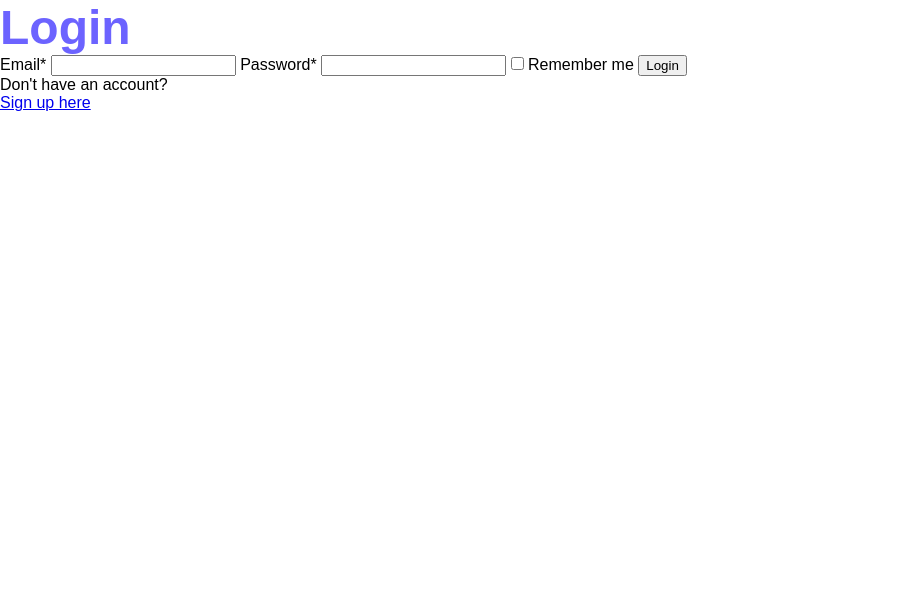
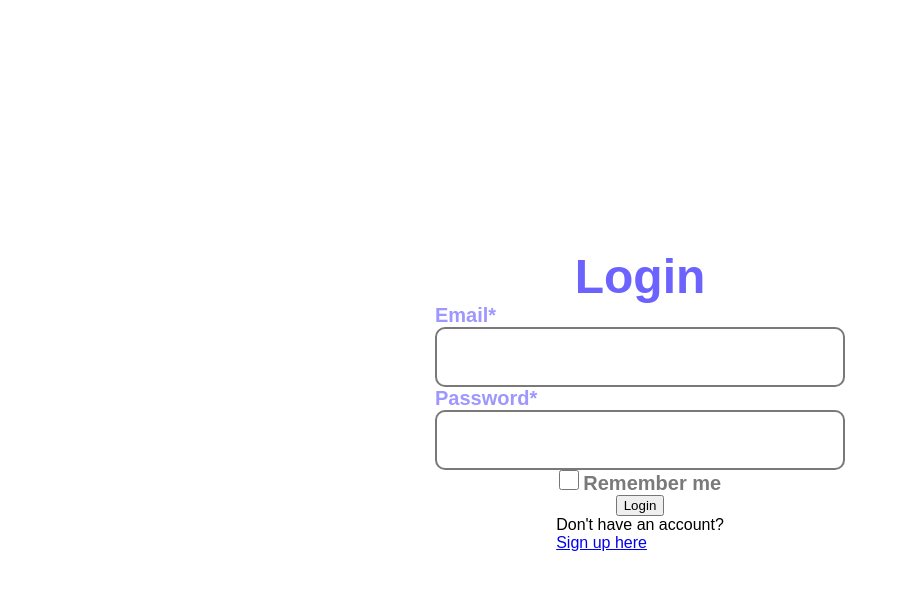
Before and after one commit to kriistaaa/hvz, a plain HTML site: page index4.html in a window 1280 px wide. Shown: the whole page, without its empty margins (0-908 px from the left). Drawn offline with Linux system fonts and the light colour scheme.

Commit message:
Add files via upload

```diff
--- a/index4.html
+++ b/index4.html
@@ -1,3 +1,4 @@
+
 <!DOCTYPE html>
 <html lang="en">
 <head>
@@ -7,17 +8,30 @@
     <link rel="stylesheet" href="style4.css">
 </head>
 <body>
-    <form>
+    <form class="forma">
         <h1 class="virsraksts">Login</h1>
-        <label for="email">Email*</label>
-        <input type="text" id="email">
-        <label for="password">Password*</label>
-        <input type="text" id="password">
-        <input type="checkbox" id="remember">
-        <label for="remember">Remember me</label>
+
+        <div class="inputContainer">
+            <label for="email" class="inputLabel">Email*</label>
+            <input type="text" id="email" class="inputLauks">
+        </div>
+
+        <div class="inputContainer">
+            <label for="password" class="inputLabel">Password*</label>
+            <input type="text" id="password" class="inputLauks">
+        </div>
+
+        <div>
+            <input type="checkbox" id="remember" class="checkbox">
+            <label for="remember" class="rememberMe">Remember me</label>
+        </div>
+
         <button>Login</button>
-        <p>Don't have an account?</p>
-        <a href="#">Sign up here</a>
+
+        <div>
+            <p>Don't have an account?</p>
+            <a href="#">Sign up here</a>
+        </div>
     </form>
 </body>
 </html>
--- a/style4.css
+++ b/style4.css
@@ -1,3 +1,4 @@
+
 * {
     margin: 0;
     box-sizing: border-box;
@@ -5,9 +6,50 @@
 
 body {
     font-family: Arial, Helvetica, sans-serif;
+    display: flex;
+    justify-content: center;
+    align-items: center;
+    height: 100vh;
 }
 
 .virsraksts{
     font-size: 48px;
     color: #6C63FF;
+    font-weight: bold;
 }
+
+.forma{
+    display: flex;
+    flex-direction: column;
+    align-items: center;
+    width: 410px;
+}
+
+.inputLabel{
+    color: #9D97FF;
+    font-size: 20px;
+    font-weight: bold;
+}
+
+.inputContainer{
+    display: flex;
+    flex-direction: column;
+    width: 100%;
+}
+
+.inputLauks{
+    height: 60px;
+    border: 2px solid #797979;
+    border-radius: 10px;
+}
+
+.checkbox{
+    height: 20px;
+    width: 20px;
+}
+
+.rememberMe{
+    font-size: 20px;
+    font-weight: bold;
+    color: #7A7A7A;
+}
```
